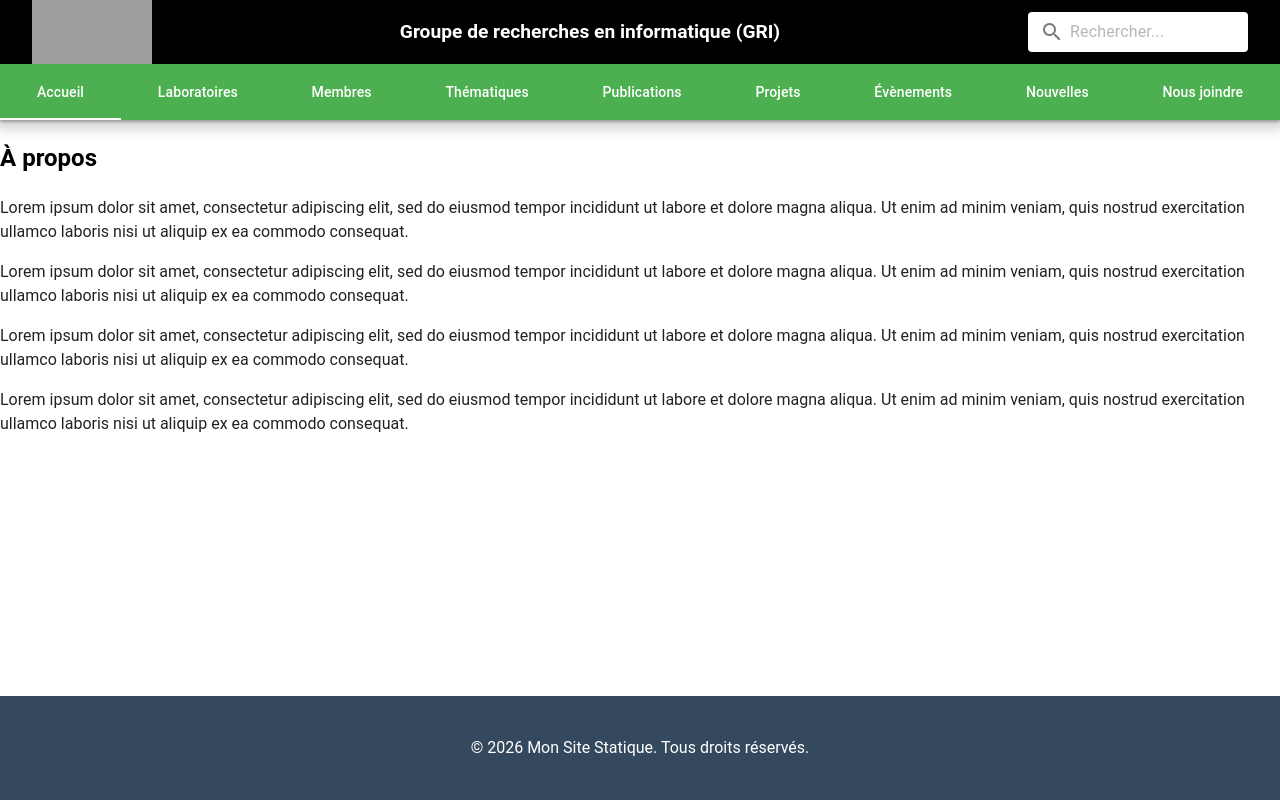
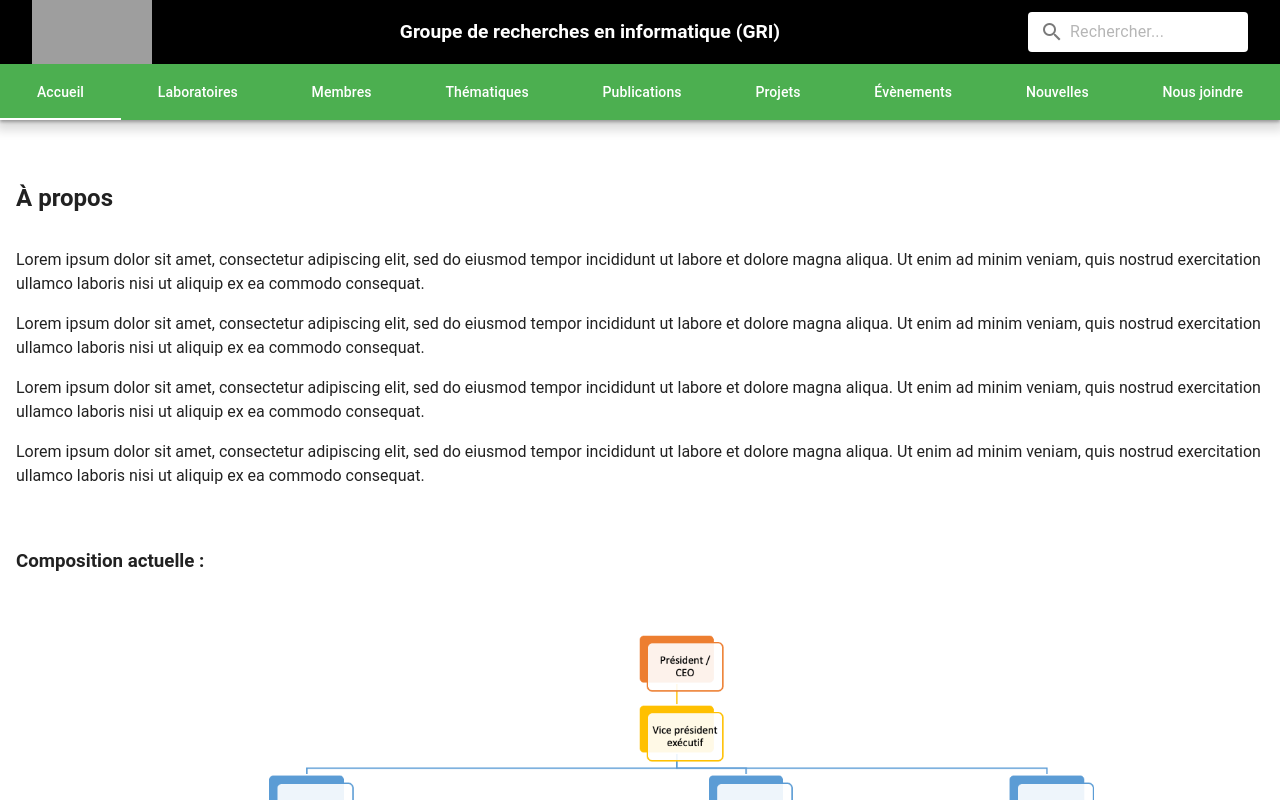
Before and after one commit to lupin100/Stage-Uqac, a Vue app in the folder frontend/: page /a-propos in a window 1280 px wide. Shown: the top 800 px of the page. Built offline with nearby package versions, Linux system fonts and the light colour scheme; grey boxes are pictures that could not be loaded.

Commit message:
Modification page A Propos + ajout routage dans header

```diff
--- a/frontend/src/components/AppHeader.vue
+++ b/frontend/src/components/AppHeader.vue
@@ -35,15 +35,15 @@ import logo from '../assets/logo_uqac.svg'
           show-arrows
           grow
         >
-          <v-tab>Accueil</v-tab>
-          <v-tab>Laboratoires</v-tab>
-          <v-tab>Membres</v-tab>
-          <v-tab>Thématiques</v-tab>
-          <v-tab>Publications</v-tab>
-          <v-tab>Projets</v-tab>
-          <v-tab>Évènements</v-tab>
-          <v-tab>Nouvelles</v-tab>
-          <v-tab>Nous joindre</v-tab>
+          <v-tab>Accueil</v-tab to="/accueil">
+          <v-tab>Laboratoires</v-tab to="/a-propos">
+          <v-tab>Membres</v-tab to="/membres">
+          <v-tab>Thématiques</v-tab to="/thematiques">
+          <v-tab>Publications</v-tab to="/publications">
+          <v-tab>Projets</v-tab to="/projets">
+          <v-tab>Évènements</v-tab to="/evenements">
+          <v-tab>Nouvelles</v-tab to="/nouvelles">
+          <v-tab>Nous joindre</v-tab to="/nous-joindre">
         </v-tabs>
     </div>
     </template>
--- a/frontend/src/views/AProposView.vue
+++ b/frontend/src/views/AProposView.vue
@@ -1,38 +1,52 @@
+<script setup>
+// On remonte d'un dossier (../) pour aller chercher dans src/assets
+import imageOrganigramme from '../assets/exemple-organigramme-pyramidal.png'
+</script>
+
 <template>
-    <div class="about-page">
-        <h2>À propos</h2>
-        <p>Lorem ipsum dolor sit amet, consectetur adipiscing elit, sed do eiusmod tempor incididunt ut labore et dolore
-            magna aliqua.
-            Ut enim ad minim veniam, quis nostrud exercitation ullamco laboris nisi ut aliquip ex ea commodo consequat.
-        </p>
+    <v-container class="py-10" max-width="1400">
 
-        <p>Lorem ipsum dolor sit amet, consectetur adipiscing elit, sed do eiusmod tempor incididunt ut labore et dolore
-            magna aliqua.
-            Ut enim ad minim veniam, quis nostrud exercitation ullamco laboris nisi ut aliquip ex ea commodo consequat.
-        </p>
+        <v-row justify="center">
+            <v-col cols="12">
 
-        <p>Lorem ipsum dolor sit amet, consectetur adipiscing elit, sed do eiusmod tempor incididunt ut labore et dolore
-            magna aliqua.
-            Ut enim ad minim veniam, quis nostrud exercitation ullamco laboris nisi ut aliquip ex ea commodo consequat.
-        </p>
+                <h2 class="text-h2 mb-8">
+                    À propos
+                </h2>
 
-        <p>Lorem ipsum dolor sit amet, consectetur adipiscing elit, sed do eiusmod tempor incididunt ut labore et dolore
-            magna aliqua.
-            Ut enim ad minim veniam, quis nostrud exercitation ullamco laboris nisi ut aliquip ex ea commodo consequat.
-        </p>
+                <p class="text-body-1 mb-4">
+                    Lorem ipsum dolor sit amet, consectetur adipiscing elit, sed do eiusmod tempor incididunt ut labore
+                    et dolore magna aliqua. Ut enim ad minim veniam, quis nostrud exercitation ullamco laboris nisi ut
+                    aliquip ex ea commodo consequat.
+                </p>
+
+                <p class="text-body-1 mb-4">
+                    Lorem ipsum dolor sit amet, consectetur adipiscing elit, sed do eiusmod tempor incididunt ut labore
+                    et dolore magna aliqua. Ut enim ad minim veniam, quis nostrud exercitation ullamco laboris nisi ut
+                    aliquip ex ea commodo consequat.
+                </p>
+
+                <p class="text-body-1 mb-4">
+                    Lorem ipsum dolor sit amet, consectetur adipiscing elit, sed do eiusmod tempor incididunt ut labore
+                    et dolore magna aliqua. Ut enim ad minim veniam, quis nostrud exercitation ullamco laboris nisi ut
+                    aliquip ex ea commodo consequat.
+                </p>
+
+                <p class="text-body-1 mb-4">
+                    Lorem ipsum dolor sit amet, consectetur adipiscing elit, sed do eiusmod tempor incididunt ut labore
+                    et dolore magna aliqua. Ut enim ad minim veniam, quis nostrud exercitation ullamco laboris nisi ut
+                    aliquip ex ea commodo consequat.
+                </p>
+
+            </v-col>
 
 
 
-    </div>
+            <v-col cols="12">
+                <h3 class="text-h3 mb-8 text-left">Composition actuelle : </h3>
+                <v-img :src="imageOrganigramme" alt="Organigramme" max-width="1400" class="mx-auto"></v-img>
+            </v-col>
+
+
+        </v-row>
+    </v-container>
 </template>
-
-<style scoped>
-.about-page h2 {
-    font-family: var(--heading);
-    color: black;
-}
-
-.about-page {
-
-}
-</style>
--- a/frontend/src/views/AccueilView.vue
+++ b/frontend/src/views/AccueilView.vue
@@ -1,6 +1,23 @@
 <template>
-  <div>
-    <h2>Accueil</h2>
-    <p>Bienvenue sur la page d'accueil !</p>
-  </div>
+  <v-container class="py-10 text-center" max-width="1400">
+    <v-row justify="center">
+      <v-col cols="12">
+
+        <v-icon icon="mdi-home-outline" size="64" color="primary" class="mb-6"></v-icon>
+
+        <h2 class="text-h3 font-weight-bold mb-6">
+          Accueil
+        </h2>
+
+        <p class="text-body-1 mb-8">
+          Bienvenue sur la page d'accueil ! Cette application utilise maintenant toute la puissance de Vuetify 3 pour son design.
+        </p>
+
+        <v-btn color="primary" variant="tonal" size="large" to="/a-propos">
+          A Propos
+        </v-btn>
+
+      </v-col>
+    </v-row>
+  </v-container>
 </template>
```
Also changed, not shown: frontend/src/assets/exemple-organigramme-pyramidal.png (added).
